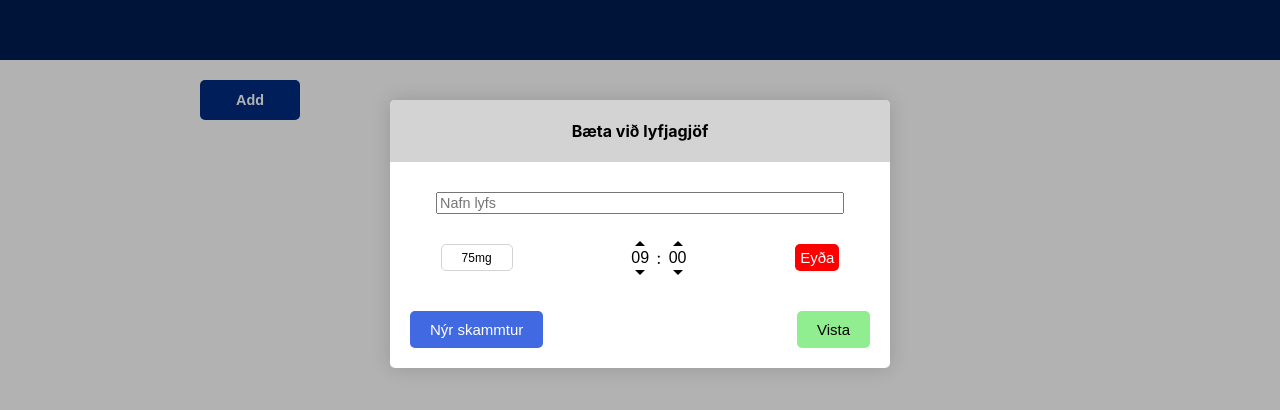
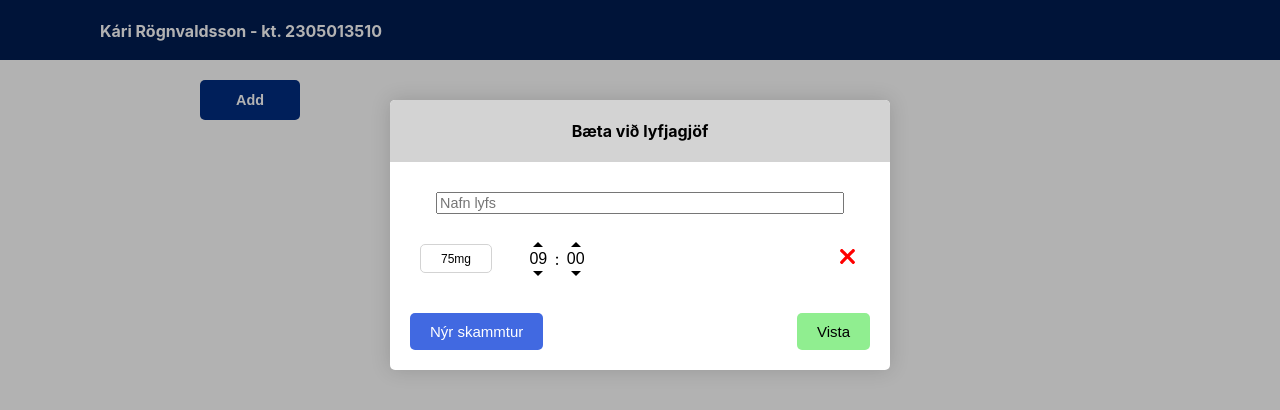
Before and after one commit to karirogg/MedicationApp, a React (Create React App) app: page / in a window 1280 px wide. Both pictures are taken after a click on the button "Add". Shown: the top 410 px of the page. Built offline with nearby package versions, Linux system fonts and the light colour scheme.

Commit message:
added icon on button + bugfixes

```diff
--- a/src/Actions/add-meds-action.js
+++ b/src/Actions/add-meds-action.js
@@ -1,6 +1,5 @@
 export const addMeds = (med) => {
     console.log("New meds added: " + med.name);
-    console.log("Doses: " + med.doses)
 
     return {
         type: "NEW_MEDICATION",
--- a/src/CSS/App.css
+++ b/src/CSS/App.css
@@ -4,6 +4,11 @@
     background-color: #001c52;
     position: absolute;
     top:0px;
+}
+
+.header h4 {
+    color: white;
+    margin-left: 100px;
 }
 
 @keyframes App-logo-spin {
--- a/src/CSS/Info.css
+++ b/src/CSS/Info.css
@@ -1,50 +1,3 @@
-.medication-info {
-    border-collapse: collapse;
-    margin: 25px 0;
-    font-size: 0.9em;
-    min-width: 100px;
-    overflow: hidden;
-    border-radius: 5px 5px 0 0;
-    box-shadow: 0 0 20px rgba(0,0,0,0.15);
-
-    position:absolute;
-    top:100px;
-    left:200px;
-
-    white-space: nowrap;
-}
-
-.medication-info thead tr {
-    background-color: royalblue;
-    color: white;
-    text-align: left;
-    font-weight: bold;
-}
-
-.medication-info th, td {
-    padding: 12px 15px;
-}
-
-.medication-info tbody tr {
-    border-bottom: 1px solid lightgray;
-}
-
-.medication-info tr td, th {
-    border-right: 1px solid lightgray;
-}
-
-.medication-info tr td:nth-of-type(1), th:nth-of-type(1) {
-    border-right: none;
-}
-
-.medication-info tbody tr:last-of-type {
-    border-bottom: 2px solid royalblue;
-}
-
-.medication-info tbody tr:hover {
-    background-color: #f3f3f3;
-}
-
 .add-meds {
     position: absolute;
     top: 80px;
--- /dev/null
+++ b/src/CSS/MedsTable.css
@@ -0,0 +1,46 @@
+.medication-info {
+    border-collapse: collapse;
+    margin: 25px 0;
+    font-size: 0.9em;
+    min-width: 100px;
+    overflow: hidden;
+    border-radius: 5px 5px 0 0;
+    box-shadow: 0 0 20px rgba(0,0,0,0.15);
+
+    position:absolute;
+    top:100px;
+    left:200px;
+
+    white-space: nowrap;
+}
+
+.medication-info thead tr {
+    background-color: royalblue;
+    color: white;
+    text-align: left;
+    font-weight: bold;
+}
+
+.medication-info th, td {
+    padding: 12px 15px;
+}
+
+.medication-info tbody tr {
+    border-bottom: 1px solid lightgray;
+}
+
+.medication-info tr td {
+    border-right: 1px solid lightgray;
+}
+
+.medication-info tr td:nth-of-type(1), th:nth-of-type(1) {
+    border-right: none;
+}
+
+.medication-info tbody tr:last-of-type {
+    border-bottom: 2px solid royalblue;
+}
+
+.medication-info tbody tr:hover {
+    background-color: #f3f3f3;
+}
--- a/src/CSS/NewDose.css
+++ b/src/CSS/NewDose.css
@@ -1,12 +1,10 @@
 .new-dose {
+    width:440px;
     display: flex;
     justify-content: space-around;
     margin-bottom: 20px;
-}
-
-.amount {
-    vertical-align: center;
-    width: 70px;
+    margin-left: auto;
+    margin-right: auto;
 }
 
 .select-amount {
@@ -15,8 +13,7 @@
     max-width:70px;
 
     padding:0;
-    margin-right: 0;
-    position:relative;
+    margin-right:20px;
 
     background-color:white;
     border: 1px solid lightgray;
@@ -63,6 +60,7 @@
     color: black;
 
     padding: 0;
+    margin-right:auto;
 
     user-select:none;
 }
@@ -140,7 +138,7 @@ input[type="number"]::-webkit-outer-spin-button {
 }
 
 .remove-element {
-    background-color: red;
+    background-color: none;
     border:none;
     border-radius:5px;
     padding: 5px 5px;
--- a/src/Components/AddWindow.js
+++ b/src/Components/AddWindow.js
@@ -101,7 +101,6 @@ class AddWindow extends Component {
     submitMeds = () => {
         var state_copy = JSON.parse(JSON.stringify(this.state));
         for(let i = 0; i< state_copy.doses.length; i++) {
-            console.log(this.formatDate(state_copy.doses[i].hour));
             state_copy.doses[i].hour = this.formatDate(state_copy.doses[i].hour);
             state_copy.doses[i].minute = this.formatDate(state_copy.doses[i].minute);
         }
@@ -128,7 +127,7 @@ class AddWindow extends Component {
     addDose = () => {
         this.setState({
             name: this.state.name,
-            doses: [...this.state.doses, {amount:"75mg", hour:"09", minute:"00"}]});
+            doses: [...this.state.doses, {amount: this.state.doses[this.state.doses.length-1].amount, hour:"09", minute:"00"}]});
     }
 
     render() {
--- a/src/Components/Header.js
+++ b/src/Components/Header.js
@@ -5,7 +5,7 @@ class Header extends Component {
     render() {
         return(
         <div className = "header">
-
+            <h4>Kári Rögnvaldsson - kt. 2305013510</h4>
         </div>
         );
     }
--- a/src/Components/MedsTable.js
+++ b/src/Components/MedsTable.js
@@ -1,6 +1,6 @@
 import React, {Component} from 'react';
 import {connect} from 'react-redux';
-import '../CSS/Info.css';
+import '../CSS/MedsTable.css';
 
 class MedsTable extends Component {
     formatDate = (num) => {
@@ -65,24 +65,23 @@ class MedsTable extends Component {
                         <tr>
                             {timeLabels.length > 0 ? <th>Nafn</th> : null}
                             {timeLabels.length > 0 ? <th>Magn</th> : null}
-                            {timeLabels.map((time) => (<th>{time}</th>))}
+                            {timeLabels.map((time, i) => (<th key={i}>{time}</th>))}
                         </tr>
                     </thead>
                     <tbody>
                         {this.props.meds ? this.props.meds.map((med, i) => {
                             var k = 0;
                             return(<tr onClick={() => (this.props.toggleAdd(this.props.meds[i], i))} key={i}>
-                                    <td key={i}>{med.name}</td>
+                                    <td>{med.name}</td>
                                     <td>{this.summarizeAmounts(med.doses)}</td>
                                     {timeLabels.map((time, j) => {
                                         let value = "";
-                                        console.log(JSON.stringify(this.props.meds[i]));
                                         let dose = this.props.meds[i].doses[k];
                                         if (dose && (dose.hour + ":" + dose.minute) === time) {
                                             value = this.props.meds[i].doses[k].amount;
                                             k++;
                                         }
-                                        return(<td>{value}</td>);
+                                        return(<td key={j}>{value}</td>);
                                     })}
                                 </tr>);
                         }) : null}
--- a/src/Components/NewDose.js
+++ b/src/Components/NewDose.js
@@ -1,4 +1,5 @@
 import React, {Component} from 'react';
+import deleteIcon from '../Images/DeleteIcon.svg';
 import '../CSS/NewDose.css';
 
 class NewDose extends Component {
@@ -19,12 +20,14 @@ class NewDose extends Component {
     }
 
     render() {
+        const availableAmounts = ["75mg", "150mg", "500mg"]
+
         return(<div className="new-dose">
         <div className="select-amount">
-            <select ref="amount" onChange={this.amountEdited}>
-                <option value="75mg" selected>75mg</option>
-                <option value="150mg">150mg</option>
-                <option value="500mg">500mg</option>
+            <select ref="amount" value={this.props.dose.amount} onChange={this.amountEdited}>
+                {availableAmounts.map((amount, i) => {
+                    return (<option key={i} value={amount}>{amount}</option>);
+                })}
             </select>
         </div>
         <div className="time-picker">
@@ -40,7 +43,7 @@ class NewDose extends Component {
                 <div className="min-down" onClick={() => {this.props.min_down(this.props.id)}} />
             </div>
         </div>
-        <button className="remove-element" onClick={() => (this.props.removeElementAtIndex(this.props.id))}>Eyða</button>
+        <div className="remove-element" onClick={() => (this.props.removeElementAtIndex(this.props.id))}><img src={deleteIcon} height="15" width="15" alt="Delete icon" /></div>
     </div>);
     }
 }
```
Also changed, not shown: src/Images/DeleteIcon.svg (added), 16 other files (tests, documents, lock files or other folders).
